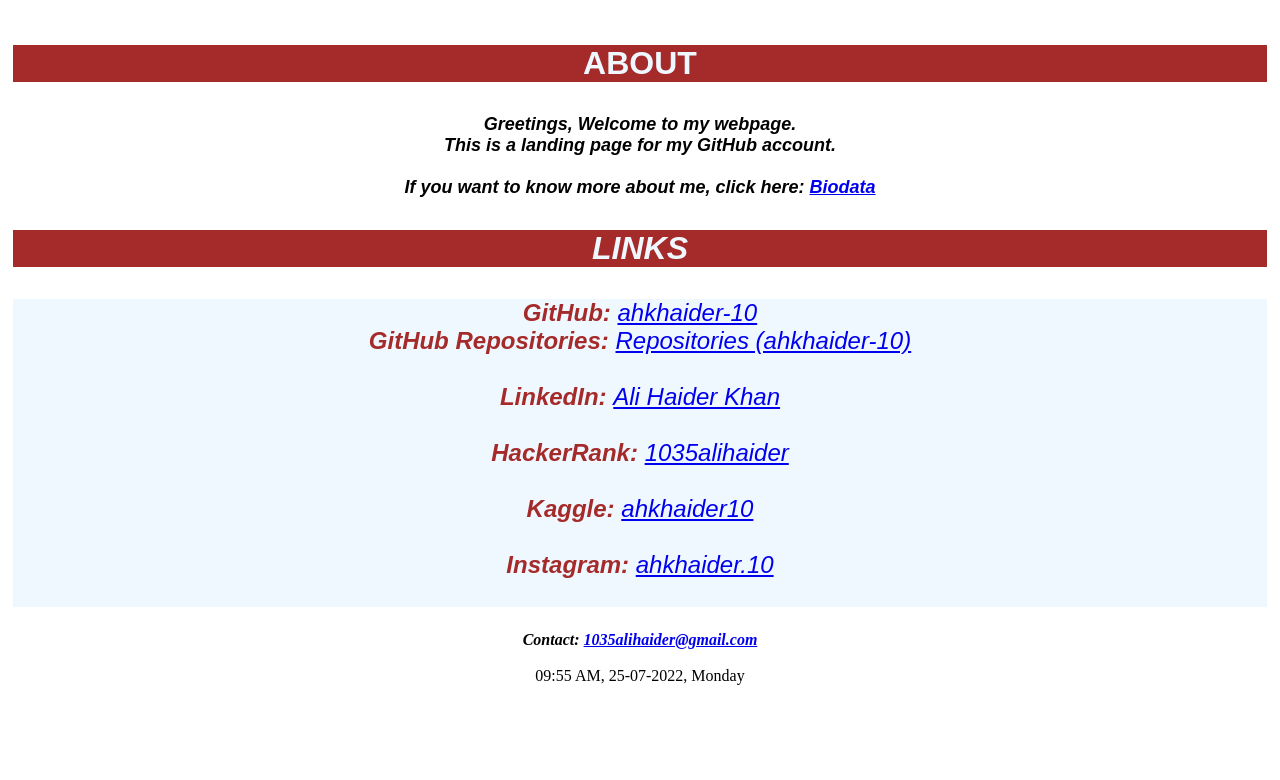
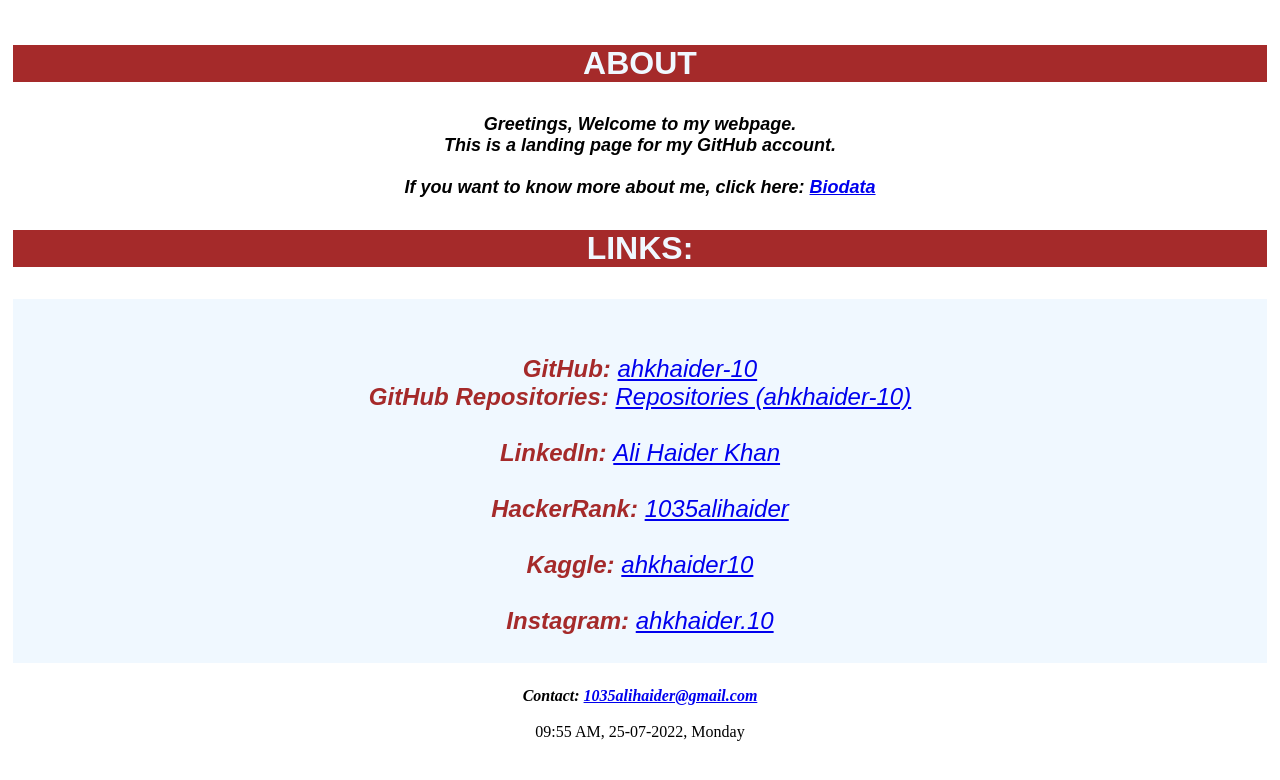
Before and after one commit to ahkhaider-10/ahkhaider-10.github.io, a plain HTML site: page index.html in a window 1280 px wide. Drawn offline with Linux system fonts and the light colour scheme.

Commit message:
Update index.html

```diff
--- a/index.html
+++ b/index.html
@@ -25,12 +25,12 @@
     <div>
         <p
             style="font-family:sans-serif; font-size: xx-large; text-align: center; background-color:brown; color: aliceblue ;">
-            <b><i>LINKS</i></b>
+            <b>LINKS:</b>
         </p>
     </div>
     <div>
         <p
-           style="font-family:sans-serif; font-size: x-large; text-align: center; background-color:aliceblue; color: brown ;">
+           style="font-family:sans-serif; font-size: x-large; text-align: center; background-color:aliceblue; color: brown ;"><br><br>
             <i><b>GitHub: </b><a href = "https://github.com/ahkhaider-10" target="_main"> ahkhaider-10</a></i><br>
             <i><b>GitHub Repositories: </b><a href = "https://github.com/ahkhaider-10?tab=repositories" target="_main"> Repositories (ahkhaider-10)</a></i><br><br>
             <i><b>LinkedIn: </b><a href = "https://www.linkedin.com/in/ali-haider-khan-786900210/" target="_main"> Ali Haider Khan</a></i><br><br>
```
